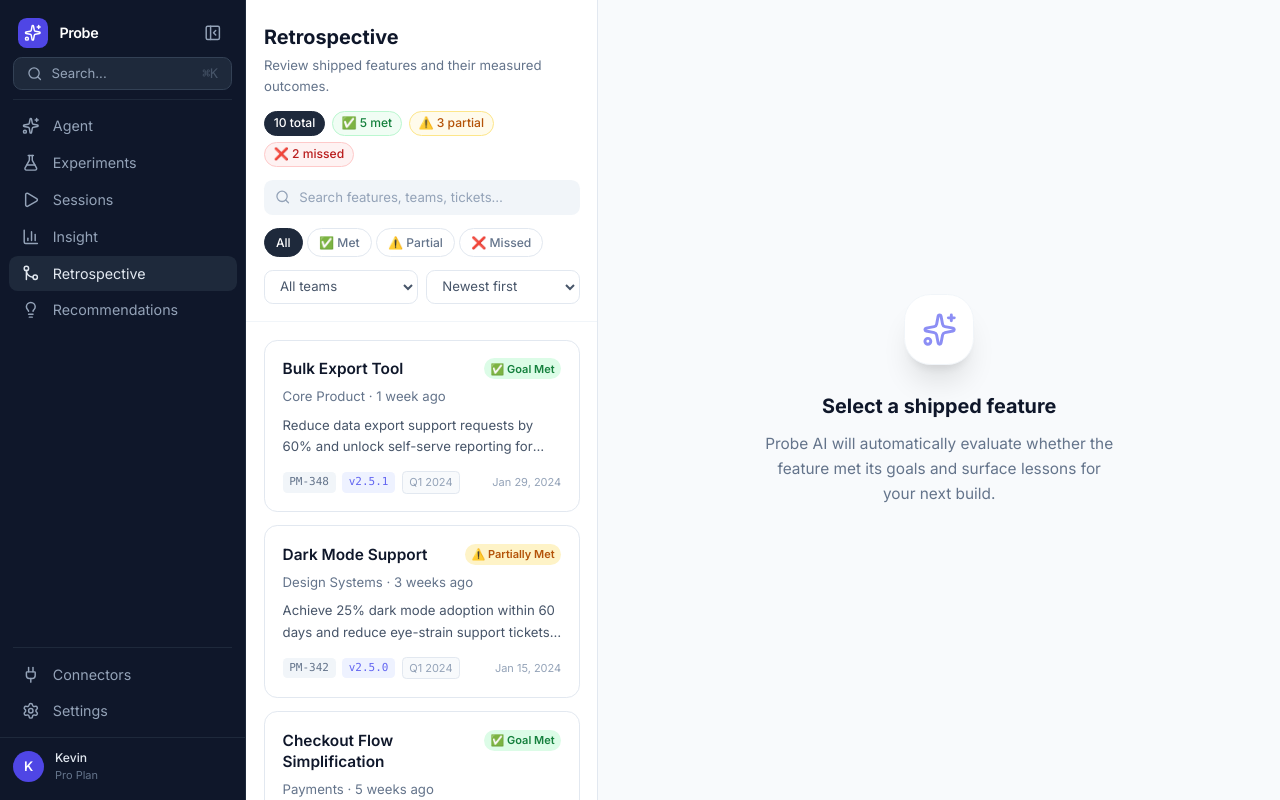
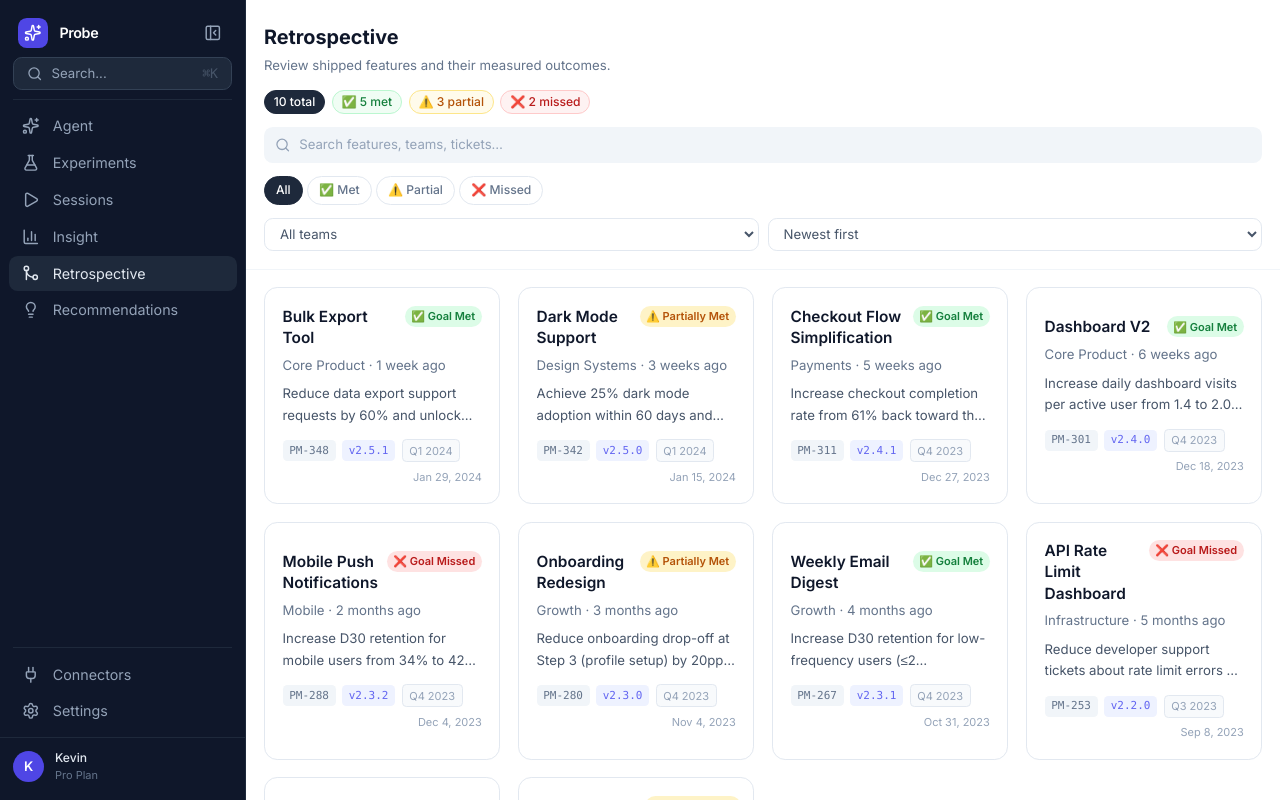
Before and after one commit to kevinuduji/glean-for-pms, a Next.js app: page /retrospective in a window 1280 px wide. Built offline with nearby package versions, Linux system fonts and the light colour scheme.

Commit message:
feat: dynamically expand feature list into a grid view when no feature is selected and add a close button to the report panel.

```diff
--- a/app/retrospective/page.tsx
+++ b/app/retrospective/page.tsx
@@ -593,23 +593,6 @@ function RetroReport({ feature }: { feature: RetroFeature }) {
 
 // ─── Empty State ──────────────────────────────────────────────────────────────
 
-function EmptyState() {
-  return (
-    <div className="h-full flex flex-col items-center justify-center text-center px-8 py-24">
-      <div className="w-16 h-16 rounded-3xl bg-white shadow-xl flex items-center justify-center mb-6 border border-slate-100">
-        <Sparkles className="w-8 h-8 text-indigo-500 animate-pulse" />
-      </div>
-      <h3 className="text-slate-900 font-bold text-lg mb-2">
-        Select a shipped feature
-      </h3>
-      <p className="text-slate-500 text-sm max-w-xs leading-relaxed">
-        Probe AI will automatically evaluate whether the feature met its goals
-        and surface lessons for your next build.
-      </p>
-    </div>
-  );
-}
-
 // ─── No Results State ─────────────────────────────────────────────────────────
 
 function NoResults({ onClear }: { onClear: () => void }) {
@@ -642,10 +625,14 @@ export default function RetrospectivePage() {
   const [searchQuery, setSearchQuery] = useState("");
   const [verdictFilter, setVerdictFilter] = useState<"all" | Verdict>("all");
   const [teamFilter, setTeamFilter] = useState("All");
-  const [sortBy, setSortBy] = useState<"date-desc" | "date-asc" | "name" | "verdict">("date-desc");
+  const [sortBy, setSortBy] = useState<
+    "date-desc" | "date-asc" | "name" | "verdict"
+  >("date-desc");
 
   const teams = useMemo(() => {
-    const t = Array.from(new Set(retroFeatures.map((f) => f.owningTeam))).sort();
+    const t = Array.from(
+      new Set(retroFeatures.map((f) => f.owningTeam)),
+    ).sort();
     return ["All", ...t];
   }, []);
 
@@ -710,9 +697,16 @@ export default function RetrospectivePage() {
   };
 
   return (
-    <div className="flex flex-col md:flex-row h-full bg-slate-50 overflow-hidden">
+    <div className="flex h-full bg-slate-50 overflow-hidden">
       {/* Left panel — Feature selector */}
-      <div className="w-full md:w-80 flex-shrink-0 border-b md:border-b-0 md:border-r border-slate-200 bg-white overflow-y-auto flex flex-col">
+      <div
+        className={cn(
+          "flex-shrink-0 border-slate-200 bg-white overflow-y-auto flex flex-col transition-all duration-500 ease-in-out z-10",
+          selectedFeature
+            ? "w-full md:w-80 border-b md:border-b-0 md:border-r"
+            : "w-full",
+        )}
+      >
         {/* Header + controls — sticky */}
         <div className="sticky top-0 z-10 bg-white border-b border-slate-100 px-4 pt-5 pb-4 space-y-3">
           <div>
@@ -746,9 +740,7 @@ export default function RetrospectivePage() {
             </select>
             <select
               value={sortBy}
-              onChange={(e) =>
-                setSortBy(e.target.value as typeof sortBy)
-              }
+              onChange={(e) => setSortBy(e.target.value as typeof sortBy)}
               className="flex-1 min-w-0 text-xs bg-white border border-slate-200 text-slate-600 rounded-lg px-2.5 py-1.5 outline-none focus:ring-1 focus:ring-indigo-300 cursor-pointer"
             >
               <option value="date-desc">Newest first</option>
@@ -768,6 +760,7 @@ export default function RetrospectivePage() {
               <button
                 onClick={clearAllFilters}
                 className="text-xs font-semibold text-indigo-600 hover:text-indigo-700 transition-colors"
+                id="clear-filters-btn"
               >
                 Clear filters
               </button>
@@ -776,7 +769,14 @@ export default function RetrospectivePage() {
         </div>
 
         {/* Feature list */}
-        <div className="flex-1 p-4 space-y-3">
+        <div
+          className={cn(
+            "flex-1 p-4 transition-all duration-300",
+            selectedFeature
+              ? "space-y-3"
+              : "grid grid-cols-1 md:grid-cols-2 lg:grid-cols-3 xl:grid-cols-4 gap-4",
+          )}
+        >
           {filteredAndSorted.length === 0 ? (
             <NoResults onClear={clearAllFilters} />
           ) : (
@@ -793,27 +793,29 @@ export default function RetrospectivePage() {
       </div>
 
       {/* Right panel — Report */}
-      <div className="flex-1 overflow-y-auto">
+      {selectedFeature && (
+        <div className="flex-1 overflow-y-auto bg-slate-50 relative scroll-smooth">
+          <div className="sticky top-0 z-30 flex justify-end p-6 pointer-events-none">
+            <button
+              onClick={() => setSelectedId(null)}
+              className="p-2 rounded-full bg-white/80 backdrop-blur-sm border border-slate-200 text-slate-400 hover:text-indigo-600 hover:border-indigo-100 hover:bg-indigo-50 shadow-sm transition-all group pointer-events-auto"
+              title="Close report and expand list"
+              id="close-report-btn"
+            >
+              <X className="w-5 h-5 transition-transform group-hover:rotate-90" />
+            </button>
+          </div>
+
+          <div className="-mt-16">
             <AnimatePresence mode="wait">
-          {!selectedFeature ? (
-            <motion.div
-              key="empty"
-              initial={{ opacity: 0 }}
-              animate={{ opacity: 1 }}
-              exit={{ opacity: 0 }}
-              transition={{ duration: 0.15 }}
-              className="h-full"
-            >
-              <EmptyState />
-            </motion.div>
-          ) : isLoading ? (
+              {isLoading ? (
                 <motion.div
                   key={`loading-${selectedId}`}
                   initial={{ opacity: 0 }}
                   animate={{ opacity: 1 }}
                   exit={{ opacity: 0 }}
                   transition={{ duration: 0.15 }}
-              className="p-8"
+                  className="p-8 pt-0"
                 >
                   <div className="flex items-center gap-2 mb-6 text-sm text-slate-400">
                     <Sparkles className="w-4 h-4 text-indigo-400 animate-pulse" />
@@ -828,7 +830,7 @@ export default function RetrospectivePage() {
                   animate={{ opacity: 1, y: 0 }}
                   exit={{ opacity: 0 }}
                   transition={{ duration: 0.2 }}
-              className="p-8 max-w-3xl"
+                  className="p-8 pt-0 max-w-4xl mx-auto"
                 >
                   <RetroReport feature={selectedFeature} />
                 </motion.div>
@@ -836,5 +838,7 @@ export default function RetrospectivePage() {
             </AnimatePresence>
           </div>
         </div>
+      )}
+    </div>
   );
 }
```
Lines whose indentation alone changed are shown as unchanged.
